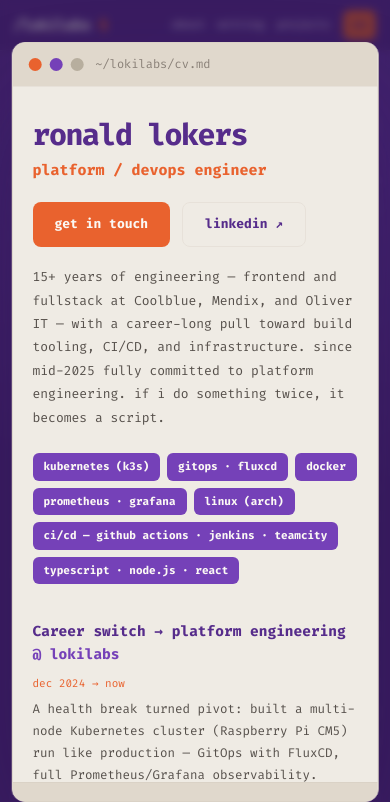
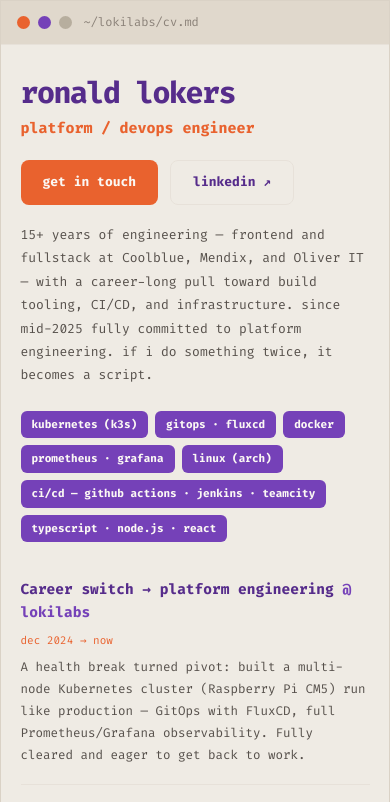
Before and after one commit to ronaldlokers/lokilabs.nl, an Astro site: page /cv in a window 390 px wide. Shown: the top 802 px of the page. Built offline with nearby package versions, Linux system fonts and the light colour scheme; Astro itself is replaced by a stand-in of ours; animation ran at ten frames a second.

Commit message:
fix: lk-panel full-bleed on mobile, drop dbody max-width
Mobile vh units don't account for browser toolbar, clipping the
panel bottom. Under 680px the panel now pins to the visual viewport
via top/bottom insets (safe-area aware) instead of vh + max-height,
going edge-to-edge like a native sheet. Also drop lk-dbody's
780px max-width, now redundant with panel width.

```diff
--- a/src/styles/home.css
+++ b/src/styles/home.css
@@ -248,7 +248,7 @@
 .lk-tl .min { background: var(--violet); color: #F0E7FC; font-size: 11px; }
 .lk-tl .max { background: var(--lk-dot-idle); color: #4A4235; }
 .lk-panel-title { font-size: 12px; color: var(--lk-chrome-txt); overflow: hidden; text-overflow: ellipsis; white-space: nowrap; }
-#lk-dbody { flex: 1 1 auto; min-height: 0; overflow-y: auto; padding: 32px clamp(18px, 5vw, 44px) 56px; max-width: 780px; }
+#lk-dbody { flex: 1 1 auto; min-height: 0; overflow-y: auto; padding: 32px clamp(18px, 5vw, 44px) 56px; }
 #lk-boot { position: absolute; inset: 0; z-index: 4; background: var(--surface); padding: 60px clamp(18px, 5vw, 44px) 24px; overflow: hidden; }
 #lk-boot[hidden] { display: none; }
 #lk-bootlog { margin: 0; font-family: var(--mono); font-size: 12.5px; line-height: 1.8; color: var(--ink-soft); white-space: pre-wrap; word-break: break-word; }
@@ -372,4 +372,10 @@
   .lk-hero-meta a { font-size: 11px; padding: 7px 13px; border-radius: 14px; }
   .lk-hero-cta a { flex: 1 1 auto; text-align: center; justify-content: center; }
   .lk-about-txt { border-right: none; border-bottom: 1px solid var(--lk-chrome-line); }
+  .lk-panel {
+    top: env(safe-area-inset-top, 0px); bottom: env(safe-area-inset-bottom, 0px);
+    left: 0; width: 100%; max-height: none; border-radius: 0;
+    transform: none;
+  }
+  #lk-overlay.shown .lk-panel { transform: none; }
 }
```
